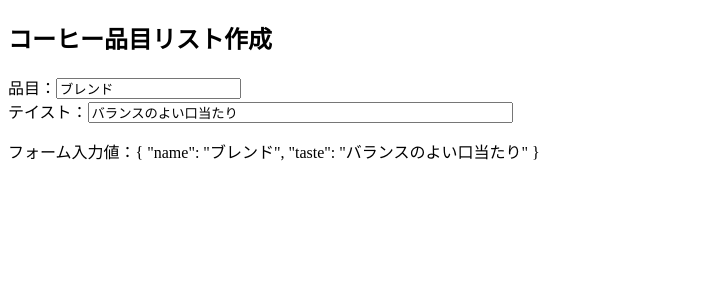
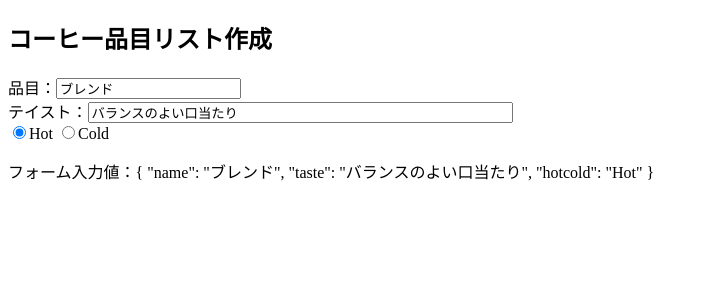
Before and after one commit to tottu22/angular-simpleform, an Angular app: page / in a window 1280 px wide. Shown: the top 300 px of the page, without its empty margins (0-706 px from the left). Built offline with nearby package versions, Linux system fonts and the light colour scheme.

Commit message:
FormBuilder radio button add

```diff
--- a/src/app/controls/controls.component.html
+++ b/src/app/controls/controls.component.html
@@ -6,5 +6,10 @@
   <div>
     <label>テイスト：<input formControlName="taste" size="50"></label>
   </div>
+  <div>
+    <span *ngFor="let state of hotcoldsel">
+      <input type="radio" formControlName="hotcold" [value]="state">{{state}}
+    </span>
+  </div>
 </form>
 <p>フォーム入力値：{{coffeeForm.value | json}}</p>
--- a/src/app/controls/controls.component.ts
+++ b/src/app/controls/controls.component.ts
@@ -8,10 +8,12 @@
 })
 export class ControlsComponent implements OnInit {
   coffeeForm:FormGroup;
+  hotcoldsel=["Hot", "Cold"]
   constructor(private fb: FormBuilder) {
     this.coffeeForm=this.fb.group({
       name:   "ブレンド",
-      taste:  "バランスのよい口当たり"
+      taste:  "バランスのよい口当たり",
+      hotcold: this.hotcoldsel[0]
     });
   }
 
```
